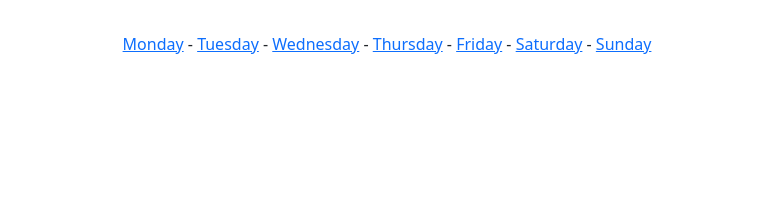
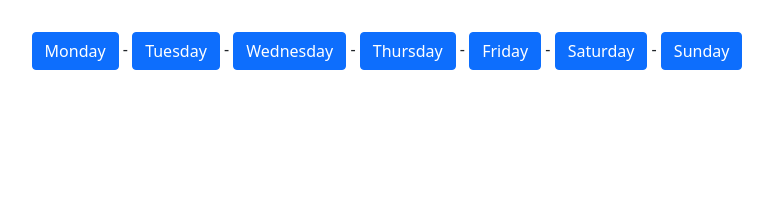
Before and after one commit to Payner01/dcc-trashcollector, a Django app: template trash_collector/employees/templates/employees/index.html in a window 1280 px wide. Shown: the part 218-423 px from the top of the page, without its empty margins (253-1026 px from the left). Run offline with Django 3.2, Linux system fonts and the light colour scheme; the template is opened without the code that fills it, so the values that code supplies are empty; the visitor is signed in with stand-in values (Sample User, id 1).

Commit message:
Added bootstrap styling buttons to daily pickup.

```diff
--- a/trash_collector/employees/templates/employees/index.html
+++ b/trash_collector/employees/templates/employees/index.html
@@ -15,13 +15,13 @@
 
       </ul>
       {% endfor %}
-      <a href="{% url 'employees:search_daily_pickups' 'Monday' %}">Monday</a> -
-      <a href="{% url 'employees:search_daily_pickups' 'Tuesday' %}">Tuesday</a> -
-      <a href="{% url 'employees:search_daily_pickups' 'Wednesday' %}">Wednesday</a> -
-      <a href="{% url 'employees:search_daily_pickups' 'Thursday' %}">Thursday</a> -
-      <a href="{% url 'employees:search_daily_pickups' 'Friday' %}">Friday</a> -
-      <a href="{% url 'employees:search_daily_pickups' 'Saturday' %}">Saturday</a> -
-      <a href="{% url 'employees:search_daily_pickups' 'Sunday' %}">Sunday</a>
+      <a class="btn btn-primary" href="{% url 'employees:search_daily_pickups' 'Monday' %}">Monday</a> -
+      <a class="btn btn-primary" href="{% url 'employees:search_daily_pickups' 'Tuesday' %}">Tuesday</a> -
+      <a class="btn btn-primary" href="{% url 'employees:search_daily_pickups' 'Wednesday' %}">Wednesday</a> -
+      <a class="btn btn-primary" href="{% url 'employees:search_daily_pickups' 'Thursday' %}">Thursday</a> -
+      <a class="btn btn-primary" href="{% url 'employees:search_daily_pickups' 'Friday' %}">Friday</a> -
+      <a class="btn btn-primary" href="{% url 'employees:search_daily_pickups' 'Saturday' %}">Saturday</a> -
+      <a class="btn btn-primary" href="{% url 'employees:search_daily_pickups' 'Sunday' %}">Sunday</a>
   {% else %}
     <p>You are at the employee index, but you are not logged in.</p>
     <a href="{% url 'login' %}">Log In</a>
```
